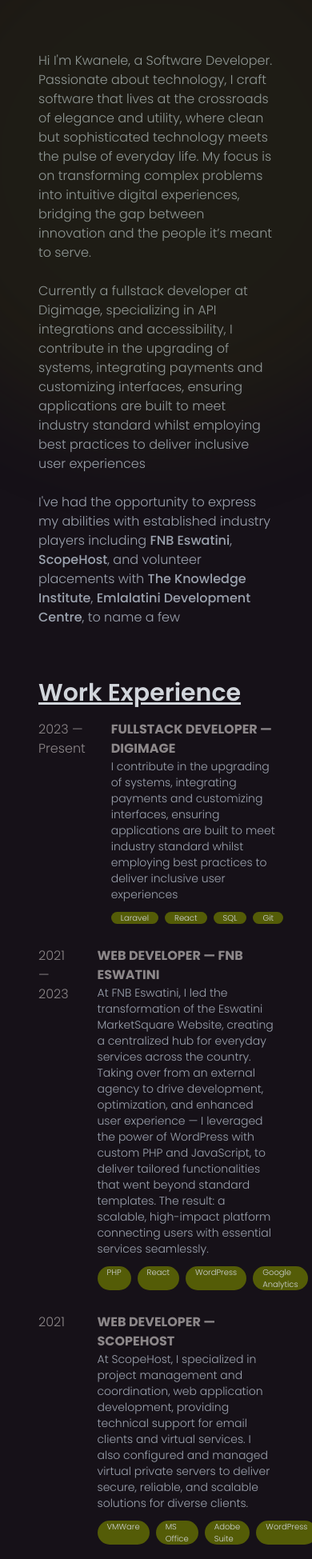
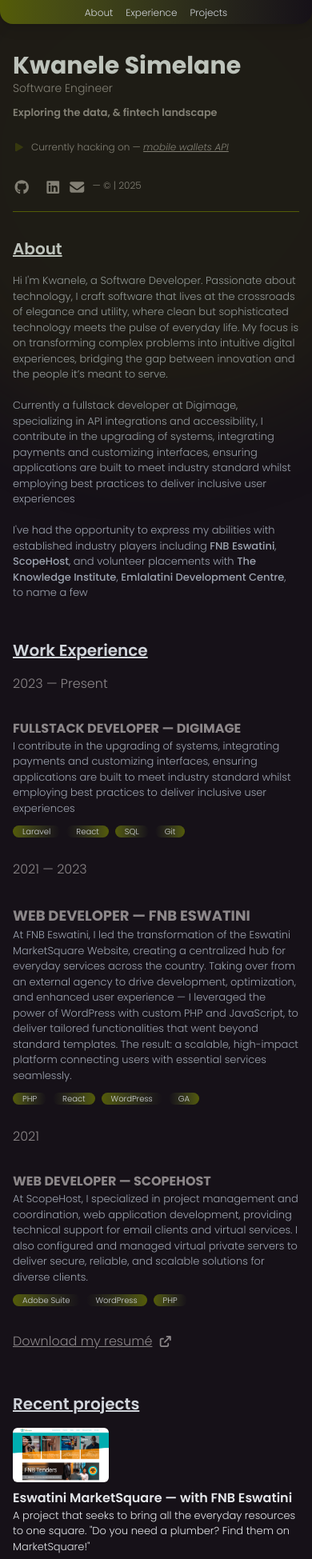
Before and after one commit to kwanele-simelane/my-profile-2-0, a React (Vite) app: page / in a window 390 px wide. Shown: the top 1949 px of the page at 80% size. Built offline with nearby package versions, Linux system fonts and the light colour scheme.

Commit message:
Optimised for Mobile

```diff
--- a/package.json
+++ b/package.json
@@ -4,7 +4,7 @@
   "version": "0.0.0",
   "type": "module",
   "scripts": {
-    "dev": "vite",
+    "dev": "vite --port=3000 --host",
     "build": "vite build",
     "lint": "eslint . --ext js,jsx --report-unused-disable-directives --max-warnings 0",
     "preview": "vite preview"
--- a/src/views/Home.jsx
+++ b/src/views/Home.jsx
@@ -25,7 +25,7 @@
   const date = new Date();
 
   return (
-    <div className="flex min-h-screen bg-dark text-text font-light">
+    <div className="relative flex min-h-screen bg-dark text-text font-light">
       <CursorAccent />
       {/* Left Pane (Sidebar) */}
       <aside className="hidden lg:flex w-2/5 pl-30 py-8 pr-8 flex-col justify-between fixed top-0 left-0 h-screen rounded-2xl">
@@ -45,9 +45,9 @@
           Currently hacking on &mdash;{" "}
           <a
             target="_blank"
-            href="https://github.com/kwanele-simelane/exchange-rates"
+            href="https://github.com/kwanele-simelane/jpa-mobile-wallet"
             className="underline italic hover:no-underline text-primary">
-            Exchange Rates API
+            mobile wallets API
           </a>
         </p>
 
@@ -68,10 +68,82 @@
         </div>
       </aside>
 
+      {/* mobile nav */}
+      <div className="w-full fixed top-0 left-0 !bg-gradient-to-r !from-primary !to-dark rounded-b-2xl shadow-lg py-[3px] z-50 sm:hidden">
+        <ul className="flex gap-4 justify-center">
+          <li>
+            <a
+              className="text-xs font-light text-gray-300 hover:underline"
+              href="#about">
+              About
+            </a>
+          </li>
+          <li>
+            <a
+              className="text-xs font-light text-gray-300 hover:underline"
+              href="#experience">
+              Experience
+            </a>
+          </li>
+          <li>
+            <a
+              className="text-xs font-light text-gray-300 hover:underline"
+              href="#projects">
+              Projects
+            </a>
+          </li>
+        </ul>
+      </div>
+
       {/* Right Pane (Main Content) */}
-      <main className="flex-1 lg:ml-[40%] px-12 pb-8 overflow-y-auto">
-        <section id="about" className="pt-16">
-          <p className="text-gray-400 max-w-prose">
+      <main className="flex-1 lg:ml-[40%] px-4 sm:px-12 pb-8 overflow-y-auto">
+        <section className="sm:hidden">
+          <div className="pt-16">
+            <h2 className="font-bold text-3xl text-gray-300">
+              Kwanele Simelane
+            </h2>
+            <p className="text-sm mb-2 font-light">Software Engineer</p>
+            <small className="text-md text-text font-semibold">
+              Exploring the data, & fintech landscape
+            </small>
+          </div>
+
+          <p className="text-xs my-6">
+            <FontAwesomeIcon
+              icon={faPlay}
+              className="mr-2 text-primary blinking"
+            />
+            Currently hacking on &mdash;{" "}
+            <a
+              target="_blank"
+              href="https://github.com/kwanele-simelane/jpa-mobile-wallet"
+              className="underline italic hover:no-underline text-primary">
+              mobile wallets API
+            </a>
+          </p>
+
+          <div className="flex space-x-2 mt-8">
+            <a target="_blank" href="https://github.com/kwanele-simelane">
+              <FontAwesomeIcon icon={faGithub} className="text-lg" />
+            </a>
+            <a target="_blank" href="https://www.linkedin.com/in/kwanele-dev/">
+              <FontAwesomeIcon icon={faLinkedin} className="text-lg" />
+            </a>
+            <a target="_blank" href="mailto:sizwekwanele14@gmail.com">
+              <FontAwesomeIcon icon={faEnvelope} className="text-lg" />
+            </a>
+
+            <p className="text-xs">&mdash; &copy; | {date.getFullYear()}</p>
+          </div>
+
+          <hr className="mt-4 !border-primary" />
+        </section>
+
+        <section id="about" className="pt-8 sm:!pt-16">
+          <h3 className="sm:hidden text-xl sm:text-3xl text-gray-300 font-semibold mb-4 underline">
+            About
+          </h3>
+          <p className="text-gray-400 text-[13px] sm:text-sm max-w-prose">
             Hi I'm Kwanele, a Software Developer. Passionate about technology, I
             craft software that lives at the crossroads of elegance and utility,
             where clean but sophisticated technology meets the pulse of everyday
@@ -95,18 +167,18 @@
           </p>
         </section>
 
-        <section id="experience" className="pt-16">
-          <h2 className="text-3xl text-gray-300 font-semibold mb-4 underline">
+        <section id="experience" className="pt-12 sm:!pt-16">
+          <h2 className="text-xl sm:text-3xl text-gray-300 font-semibold mb-4 underline">
             Work Experience
           </h2>
-          <div className="flex gap-8 my-4 max-w-prose">
-            <p className="w-1/4">2023 &mdash; Present</p>
-            <div className="w-3/4">
+          <div className="flex flex-col sm:flex-row gap-8 my-4 max-w-prose">
+            <p className="w-full sm:w-1/4">2023 &mdash; Present</p>
+            <div className="w-full sm:w-3/4">
               <h3 className="font-bold uppercase">
                 Fullstack Developer &mdash; Digimage
               </h3>
 
-              <p className="max-w-prose text-gray-400 text-sm">
+              <p className="max-w-prose text-gray-400 text-[13px] sm:text-sm">
                 I contribute in the upgrading of systems, integrating payments
                 and customizing interfaces, ensuring applications are built to
                 meet industry standard whilst employing best practices to
@@ -114,29 +186,29 @@
               </p>
 
               <div className="flex gap-2 my-3">
-                <span className="text-[10px] bg-primary text-gray-300 rounded-full px-3">
+                <span className="text-[10px] !bg-gradient-to-r from-primary to-dark text-gray-300 rounded-full px-3">
                   Laravel
                 </span>
-                <span className="text-[10px] bg-primary text-gray-300 rounded-full px-3">
+                <span className="text-[10px] !bg-gradient-to-l from-primary to-dark text-gray-300 rounded-full px-3">
                   React
                 </span>
-                <span className="text-[10px] bg-primary text-gray-300 rounded-full px-3">
+                <span className="text-[10px] !bg-gradient-to-r from-primary to-dark text-gray-300 rounded-full px-3">
                   SQL
                 </span>
-                <span className="text-[10px] bg-primary text-gray-300 rounded-full px-3">
+                <span className="text-[10px] !bg-gradient-to-l from-primary to-dark text-gray-300 rounded-full px-3">
                   Git
                 </span>
               </div>
             </div>
           </div>
-          <div className="flex gap-8 my-4 max-w-prose">
-            <p className="w-1/4">2021 &mdash; 2023</p>
-            <div className="w-3/4">
-              <h3 className="font-bold uppercase">
+          <div className="flex flex-col sm:flex-row gap-8 my-4 max-w-prose">
+            <p className="w-full sm:w-1/4">2021 &mdash; 2023</p>
+            <div className="w-full sm:w-3/4">
+              <h3 className="font-bold uppercase text-lg">
                 Web Developer &mdash; FNB Eswatini
               </h3>
 
-              <p className="max-w-prose text-gray-400 text-sm">
+              <p className="max-w-prose text-gray-400 text-[13px] sm:text-sm">
                 At FNB Eswatini, I led the transformation of the Eswatini
                 MarketSquare Website, creating a centralized hub for everyday
                 services across the country. Taking over from an external agency
@@ -147,30 +219,30 @@
                 connecting users with essential services seamlessly.
               </p>
 
-              <div className="flex gap-2 my-3">
-                <span className="text-[10px] bg-primary text-gray-300 rounded-full px-3">
+              <div className="flex items-center gap-2 my-3">
+                <span className="text-[10px] !bg-gradient-to-r from-primary to-dark text-gray-300 rounded-full px-3">
                   PHP
                 </span>
-                <span className="text-[10px] bg-primary text-gray-300 rounded-full px-3">
+                <span className="text-[10px] !bg-gradient-to-l from-primary to-dark text-gray-300 rounded-full px-3">
                   React
                 </span>
-                <span className="text-[10px] bg-primary text-gray-300 rounded-full px-3">
+                <span className="text-[10px] !bg-gradient-to-r from-primary to-dark text-gray-300 rounded-full px-3">
                   WordPress
                 </span>
-                <span className="text-[10px] bg-primary text-gray-300 rounded-full px-3">
-                  Google Analytics
+                <span className="text-[10px] !bg-gradient-to-l from-primary to-dark text-gray-300 rounded-full px-3">
+                  GA
                 </span>
               </div>
             </div>
           </div>
-          <div className="flex gap-8 my-4 max-w-prose">
-            <p className="w-1/4">2021</p>
-            <div className="w-3/4">
+          <div className="flex flex-col sm:flex-row gap-8 my-4 max-w-prose">
+            <p className="w-full sm:w-1/4">2021</p>
+            <div className="w-full sm:w-3/4">
               <h3 className="font-bold uppercase">
                 Web Developer &mdash; ScopeHost
               </h3>
 
-              <p className="max-w-prose text-gray-400 text-sm">
+              <p className="max-w-prose text-gray-400 text-[13px] sm:text-sm">
                 At ScopeHost, I specialized in project management and
                 coordination, web application development, providing technical
                 support for email clients and virtual services. I also
@@ -178,20 +250,14 @@
                 secure, reliable, and scalable solutions for diverse clients.
               </p>
 
-              <div className="flex gap-2 my-3">
-                <span className="text-[10px] bg-primary text-gray-300 rounded-full px-3">
-                  VMWare
-                </span>
-                <span className="text-[10px] bg-primary text-gray-300 rounded-full px-3">
-                  MS Office
-                </span>
-                <span className="text-[10px] bg-primary text-gray-300 rounded-full px-3">
+              <div className="flex items-center gap-2 my-3">
+                <span className="text-[10px] !bg-gradient-to-r from-primary to-dark text-gray-300 rounded-full px-3">
                   Adobe Suite
                 </span>
-                <span className="text-[10px] bg-primary text-gray-300 rounded-full px-3">
+                <span className="text-[10px] !bg-gradient-to-l from-primary to-dark text-gray-300 rounded-full px-3">
                   WordPress
                 </span>
-                <span className="text-[10px] bg-primary text-gray-300 rounded-full px-3">
+                <span className="text-[10px] !bg-gradient-to-r from-primary to-dark text-gray-300 rounded-full px-3">
                   PHP
                 </span>
               </div>
@@ -200,22 +266,22 @@
 
           <a
             target="_blank"
-            className="my-4 inline-block underline hover:!no-underline"
+            className="my-1 sm:my-4 inline-block underline hover:!no-underline"
             href={resume}>
             Download my resumé
             <FontAwesomeIcon icon={faExternalLink} className="text-sm ml-2" />
           </a>
         </section>
 
-        <section id="projects" className="pt-16 max-w-prose">
-          <h2 className="text-3xl text-gray-300 font-semibold mb-4 underline">
+        <section id="projects" className="pt-12 sm:!pt-16 max-w-prose">
+          <h2 className="text-xl sm:text-3xl text-gray-300 font-semibold mb-4 underline">
             Recent projects
           </h2>
 
           <a
             href="https://marketsquare.co.sz/"
             target="_blank"
-            className="relative group grid grid-cols-4 auto-cols-fr gap-2 my-4 p-4 hover:bg-text/15 rounded-md transition-all duration-300">
+            className="relative group grid grid-cols-4 auto-cols-fr gap-2 my-4 p-0 sm:p-4 hover:bg-text/15 rounded-md transition-all duration-300">
             <FontAwesomeIcon
               icon={faArrowRight}
               className="absolute top-2 right-2 opacity-0 transition-all duration-300 group-hover:opacity-100 -rotate-45"
@@ -228,25 +294,25 @@
               />
             </div>
 
-            <div className="text-gray-200 col-span-3">
+            <div className="text-gray-200 col-span-4 sm:col-span-3">
               <h3 className="font-semibold">
                 Eswatini MarketSquare &mdash; with FNB Eswatini
               </h3>
-              <p className="text-sm">
+              <p className="text-[13px] sm:text-sm">
                 A project that seeks to bring all the everyday resources to one
                 square. "Do you need a plumber? Find them on MarketSquare!"
               </p>
               <div className="flex items-start gap-2 my-2">
-                <span className="text-[10px] bg-primary text-gray-300 rounded-full px-3">
+                <span className="text-[10px] !bg-gradient-to-r from-primary to-dark text-gray-300 rounded-full px-3">
                   PHP
                 </span>
-                <span className="text-[10px] bg-primary text-gray-300 rounded-full px-3">
+                <span className="text-[10px] !bg-gradient-to-l from-primary to-dark text-gray-300 rounded-full px-3">
                   JavaScript
                 </span>
-                <span className="text-[10px] bg-primary text-gray-300 rounded-full px-3">
+                <span className="text-[10px] !bg-gradient-to-r from-primary to-dark text-gray-300 rounded-full px-3">
                   MySQL
                 </span>
-                <span className="text-[10px] bg-primary text-gray-300 rounded-full px-3">
+                <span className="text-[10px] !bg-gradient-to-l from-primary to-dark text-gray-300 rounded-full px-3">
                   GA
                 </span>
               </div>
@@ -255,7 +321,7 @@
           <a
             href="https://ectconsulting360.com/"
             target="_blank"
-            className="relative group grid grid-cols-4 auto-cols-fr gap-2 my-4 p-4 hover:bg-text/15 rounded-md transition-all duration-300">
+            className="relative group grid grid-cols-4 auto-cols-fr gap-2 my-4 p-0 sm:p-4 hover:bg-text/15 rounded-md transition-all duration-300">
             <FontAwesomeIcon
               icon={faArrowRight}
               className="absolute top-2 right-2 opacity-0 transition-all duration-300 group-hover:opacity-100 -rotate-45"
@@ -268,26 +334,26 @@
               />
             </div>
 
-            <div className="text-gray-200 col-span-3">
+            <div className="text-gray-200 col-span-4 sm:col-span-3">
               <h3 className="font-semibold">
                 Elite Corporate Training & Consulting 360 &mdash; Freelance
               </h3>
-              <p className="text-sm">
+              <p className="text-[13px] sm:text-sm">
                 Elite Corporate Training is the UK leading training provider for
                 cutting-edge short term training courses aimed at capacitating
                 employees to improve performance in the workplace.
               </p>
               <div className="flex items-start gap-2 my-2">
-                <span className="text-[10px] bg-primary text-gray-300 rounded-full px-3">
+                <span className="text-[10px] !bg-gradient-to-r from-primary to-dark text-gray-300 rounded-full px-3">
                   WordPress
                 </span>
-                <span className="text-[10px] bg-primary text-gray-300 rounded-full px-3">
+                <span className="text-[10px] !bg-gradient-to-l from-primary to-dark text-gray-300 rounded-full px-3">
                   Stripe
                 </span>
-                <span className="text-[10px] bg-primary text-gray-300 rounded-full px-3">
+                <span className="text-[10px] !bg-gradient-to-r from-primary to-dark text-gray-300 rounded-full px-3">
                   SemRush
                 </span>
-                <span className="text-[10px] bg-primary text-gray-300 rounded-full px-3">
+                <span className="text-[10px] !bg-gradient-to-l from-primary to-dark text-gray-300 rounded-full px-3">
                   GA
                 </span>
               </div>
@@ -296,7 +362,7 @@
           <a
             href="https://swiftbookings.salvsystems.com"
             target="_blank"
-            className="relative group grid grid-cols-4 auto-cols-fr gap-2 my-4 p-4 hover:bg-text/15 rounded-md transition-all duration-300">
+            className="relative group grid grid-cols-4 auto-cols-fr gap-2 my-4 p-0 sm:p-4 hover:bg-text/15 rounded-md transition-all duration-300">
             <FontAwesomeIcon
               icon={faArrowRight}
               className="absolute top-2 right-2 opacity-0 transition-all duration-300 group-hover:opacity-100 -rotate-45"
@@ -309,26 +375,26 @@
               />
             </div>
 
-            <div className="text-gray-200 col-span-3">
+            <div className="text-gray-200 col-span-4 sm:col-span-3">
               <h3 className="font-semibold">
                 Swift Bookings &mdash; with Digimage
               </h3>
-              <p className="text-sm">
+              <p className="text-[13px] sm:text-sm">
                 Fast, reliable and secure booking services at the palm of your
                 hand. This solution seeks to localise booking services and
                 provide and easy to use, go-to platform for everything travel.
               </p>
               <div className="flex items-start gap-2 my-2">
-                <span className="text-[10px] bg-primary text-gray-300 rounded-full px-3">
+                <span className="text-[10px] !bg-gradient-to-r from-primary to-dark text-gray-300 rounded-full px-3">
                   Laravel
                 </span>
-                <span className="text-[10px] bg-primary text-gray-300 rounded-full px-3">
+                <span className="text-[10px] !bg-gradient-to-l from-primary to-dark text-gray-300 rounded-full px-3">
                   React
                 </span>
-                <span className="text-[10px] bg-primary text-gray-300 rounded-full px-3">
+                <span className="text-[10px] !bg-gradient-to-r from-primary to-dark text-gray-300 rounded-full px-3">
                   MySQL
                 </span>
-                <span className="text-[10px] bg-primary text-gray-300 rounded-full px-3">
+                <span className="text-[10px] !bg-gradient-to-l from-primary to-dark text-gray-300 rounded-full px-3">
                   Open API
                 </span>
               </div>
@@ -337,7 +403,7 @@
           <a
             href="https://www.tkieswatini.org/sasa"
             target="_blank"
-            className="relative group grid grid-cols-4 auto-cols-fr gap-2 my-4 p-4 hover:bg-text/15 rounded-md transition-all duration-300">
+            className="relative group grid grid-cols-4 auto-cols-fr gap-2 my-4 p-0 sm:p-4 hover:bg-text/15 rounded-md transition-all duration-300">
             <FontAwesomeIcon
               icon={faArrowRight}
               className="absolute top-2 right-2 opacity-0 transition-all duration-300 group-hover:opacity-100 -rotate-45"
@@ -351,23 +417,23 @@
               />
             </div>
 
-            <div className="text-gray-200 col-span-3">
+            <div className="text-gray-200 col-span-4 sm:col-span-3">
               <h3 className="font-semibold">
                 SaSa &mdash; with The Knowledge Institute
               </h3>
-              <p className="text-sm">
+              <p className="text-[13px] sm:text-sm">
                 TKI proposes SaSa, a mobile-friendly web platform that would
                 enable high school graduates to quickly and inexpensively apply
                 for tertiary education.
               </p>
               <div className="flex items-start gap-2 my-2">
-                <span className="text-[10px] bg-primary text-gray-300 rounded-full px-3">
+                <span className="text-[10px] !bg-gradient-to-r from-primary to-dark text-gray-300 rounded-full px-3">
                   Django
                 </span>
-                <span className="text-[10px] bg-primary text-gray-300 rounded-full px-3">
+                <span className="text-[10px] !bg-gradient-to-l from-primary to-dark text-gray-300 rounded-full px-3">
                   React
                 </span>
-                <span className="text-[10px] bg-primary text-gray-300 rounded-full px-3">
+                <span className="text-[10px] !bg-gradient-to-r from-primary to-dark text-gray-300 rounded-full px-3">
                   Figma
                 </span>
               </div>
@@ -376,7 +442,7 @@
           <a
             href="https://soapshopsupplies.com"
             target="_blank"
-            className="relative group grid grid-cols-4 auto-cols-fr gap-2 my-4 p-4 hover:bg-text/15 rounded-md transition-all duration-300">
+            className="relative group grid grid-cols-4 auto-cols-fr gap-2 my-4 p-0 sm:p-4 hover:bg-text/15 rounded-md transition-all duration-300">
             <FontAwesomeIcon
               icon={faArrowRight}
               className="absolute top-2 right-2 opacity-0 transition-all duration-300 group-hover:opacity-100 -rotate-45"
@@ -389,18 +455,18 @@
               />
             </div>
 
-            <div className="text-gray-200 col-span-3">
+            <div className="text-gray-200 col-span-4 sm:col-span-3">
               <h3 className="font-semibold">
                 Soap Shop Supplies &mdash; with ScopeHost
               </h3>
-              <p className="text-sm">
+              <p className="text-[13px] sm:text-sm">
                 Building this website included exercises in photography, and
                 photo editing, graphics manipulation and critical thinking
                 capabilities to best craft the website specific to the
                 organisation's needs
               </p>
               <div className="flex items-start gap-2 my-2">
-                <span className="text-[10px] bg-primary text-gray-300 rounded-full px-3">
+                <span className="text-[10px] !bg-gradient-to-r from-primary to-dark text-gray-300 rounded-full px-3">
                   WordPress
                 </span>
               </div>
@@ -410,7 +476,7 @@
           <a
             href="https://samkelisiwenkambule.com/"
             target="_blank"
-            className="relative group grid grid-cols-4 auto-cols-fr gap-2 my-4 p-4 hover:bg-text/15 rounded-md transition-all duration-300">
+            className="relative group grid grid-cols-4 auto-cols-fr gap-2 my-4 p-0 sm:p-4 hover:bg-text/15 rounded-md transition-all duration-300">
             <FontAwesomeIcon
               icon={faArrowRight}
               className="absolute top-2 right-2 opacity-0 transition-all duration-300 group-hover:opacity-100 -rotate-45"
@@ -423,24 +489,24 @@
               />
             </div>
 
-            <div className="text-gray-200 col-span-3">
+            <div className="text-gray-200 col-span-4 sm:col-span-3">
               <h3 className="font-semibold">
                 [upcoming] Samkelisiwe Nkambule &mdash; Freelance
               </h3>
-              <p className="text-sm">
+              <p className="text-[13px] sm:text-sm">
                 Samkelisiwe Nkambule — a creative spirit based in Mbabane,
                 Eswatini is passionate about music, poetry, and public
                 relations, and loves blending artistic expression with
                 meaningful communication.
               </p>
               <div className="flex items-start gap-2 my-2">
-                <span className="text-[10px] bg-primary text-gray-300 rounded-full px-3">
+                <span className="text-[10px] !bg-gradient-to-r from-primary to-dark text-gray-300 rounded-full px-3">
                   WordPress
                 </span>
-                <span className="text-[10px] bg-primary text-gray-300 rounded-full px-3">
+                <span className="text-[10px] !bg-gradient-to-l from-primary to-dark text-gray-300 rounded-full px-3">
                   Spotify API
                 </span>
-                <span className="text-[10px] bg-primary text-gray-300 rounded-full px-3">
+                <span className="text-[10px] !bg-gradient-to-r from-primary to-dark text-gray-300 rounded-full px-3">
                   GA
                 </span>
               </div>
@@ -459,9 +525,11 @@
           </Link>
         </section>
 
-        <section id="footer" className="pt-16">
-          <h2 className="text-3xl font-semibold mb-4">Built with ❤</h2>
-          <p className="text-gray-400">
+        <section id="footer" className="pt-12 sm:!pt-16">
+          <h2 className="text-xl sm:text-3xl font-semibold mb-4">
+            Built with ❤
+          </h2>
+          <p className="text-gray-400 text-xs sm:text-sm">
             Designed in Figma, hand-crafted by yours truly. <br />
             Built w/ React.js & Tailwind, deployed w/ Netlify. Text set in
             Poppins typeface.
```
